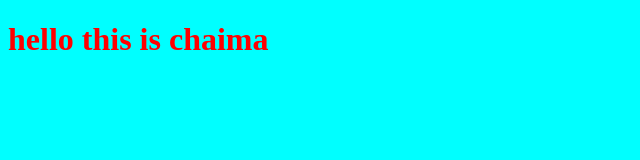
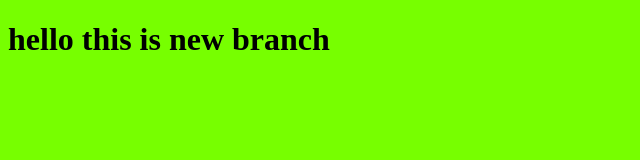
Before and after one commit to chaimaelattar/proj1, a plain HTML site: page index.html in a window 1280 px wide. Shown: the whole page, without its empty margins (0-640 px from the left). Drawn offline with Linux system fonts and the light colour scheme.

Commit message:
new changing style for the title and background

```diff
--- a/index.html
+++ b/index.html
@@ -9,7 +9,7 @@
 </head>
 
 <body>
-    <h1>hello this is chaima</h1>
+    <h1>hello this is new branch</h1>
     <script src="app.js"></script>
 </body>
 
--- a/style.css
+++ b/style.css
@@ -1,7 +1,7 @@
 h1 {
-    color: red;
+    color: black;
 }
 
 body {
-    background-color: aqua;
+    background-color: rgb(119, 255, 0);
 }
```
